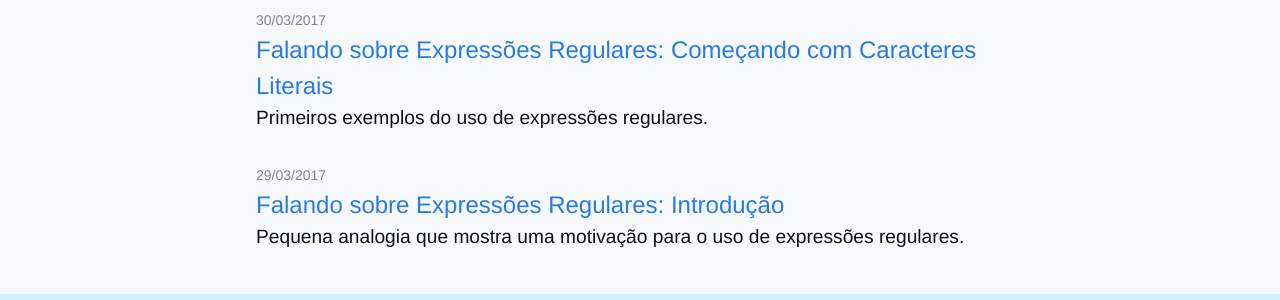
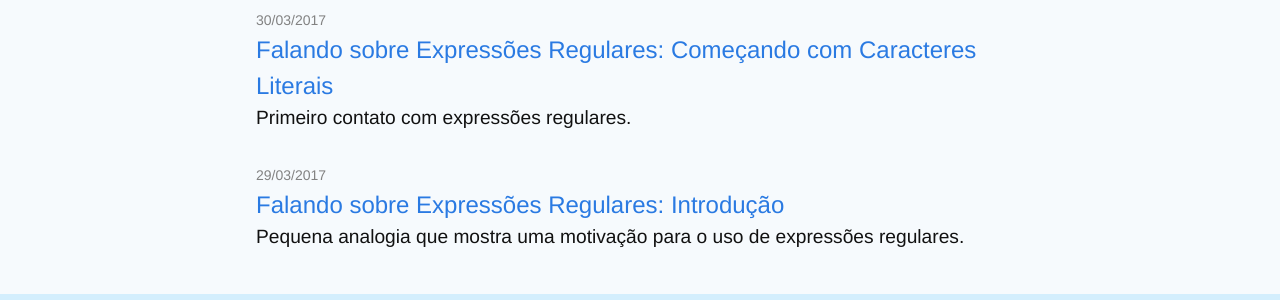
Before and after one commit to devsvbr/devsvbr.github.io, a Jekyll site: the page built from index.html, in a window 1280 px wide and 900 px high, scrolled down 724 px. Shown: the part 542-842 px from the top of the window. Built offline with Jekyll 4.4.1, drawn with Linux system fonts in a browser that asks for light colours.

Commit message:
atualizando descricao do post 2

```diff
--- a/_posts/2017-03-30-falando-sobre-expressoes-regulares-comecando-com-caracteres-literais.md
+++ b/_posts/2017-03-30-falando-sobre-expressoes-regulares-comecando-com-caracteres-literais.md
@@ -2,7 +2,7 @@
 layout: post
 comments: true
 title: "Falando sobre Expressões Regulares: Começando com Caracteres Literais"
-description: "Primeiros exemplos do uso de expressões regulares."
+description: "Primeiro contato com expressões regulares."
 author: Eric Yuzo
 categories: regex
 ---
```
